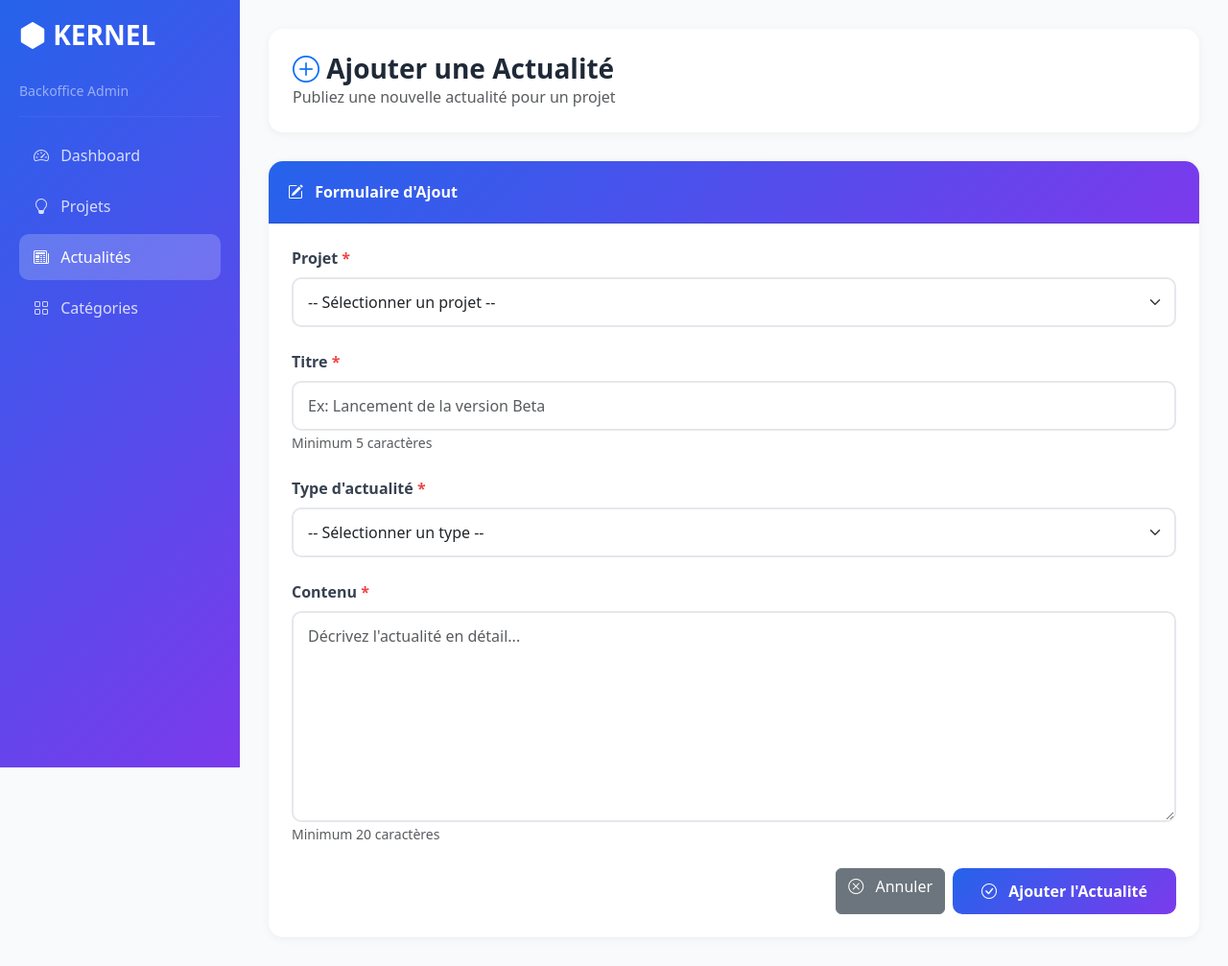
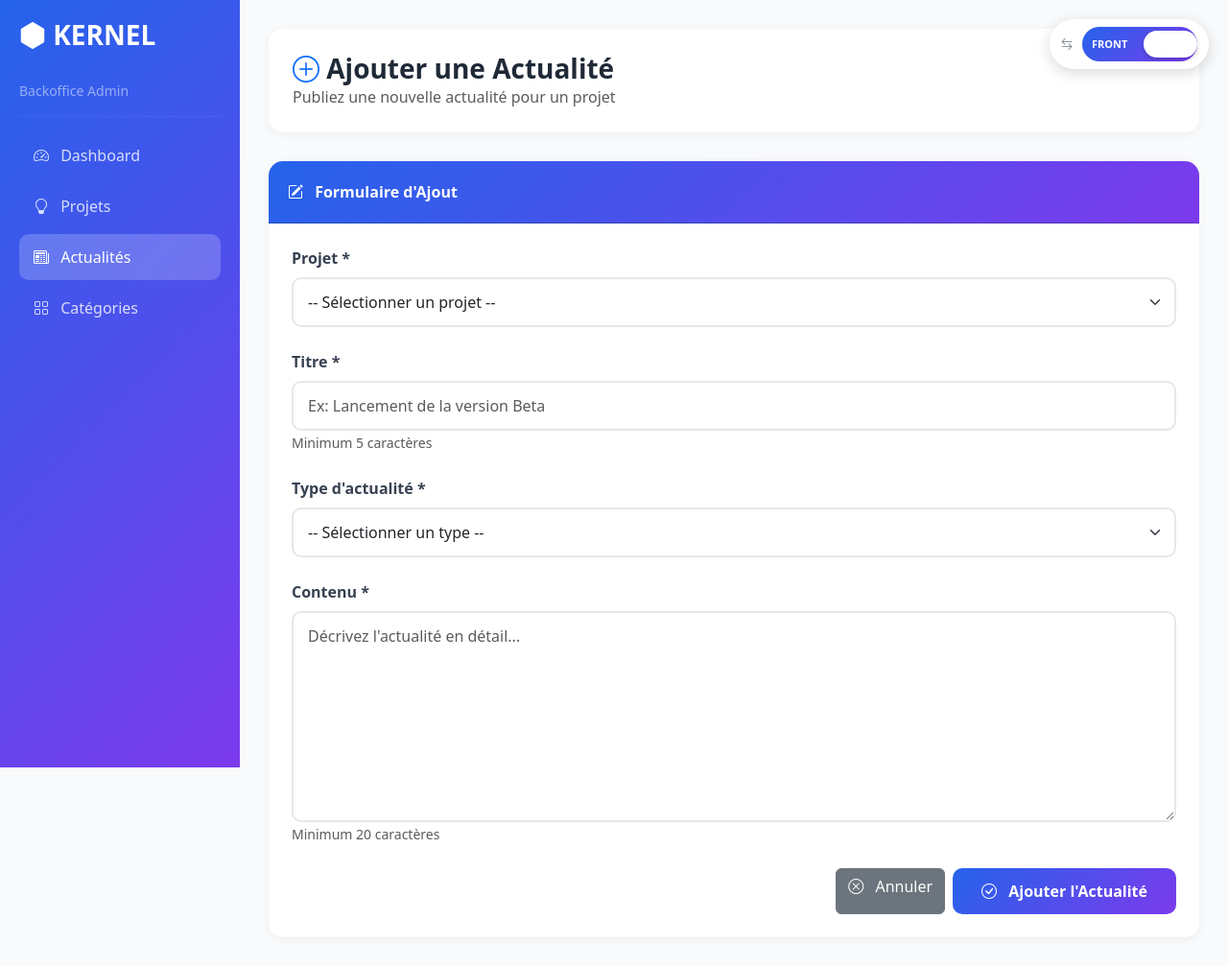
Before and after one commit to StarouHub/Kernel, a PHP site: page /view/BackOffice/actualite/ajouterActualite.php in a window 1280 px wide. Shown: the whole page at 96% size. Run offline with PHP 8.4, Linux system fonts and the light colour scheme; data that the repository does not hold is empty.

Commit message:
back office

```diff
--- a/view/BackOffice/actualite/ajouterActualite.php
+++ b/view/BackOffice/actualite/ajouterActualite.php
@@ -2,6 +2,7 @@
 session_start();
 include_once(__DIR__ . '/../../../controller/actualitecontroller.php');
 include_once(__DIR__ . '/../../../controller/projetcontroller.php');
+include_once(__DIR__ . '/../../components/office-switch.php');
 
 $actualiteController = new ActualiteController();
 $projetController = new ProjetController();
@@ -202,12 +203,11 @@ if ($_SERVER['REQUEST_METHOD'] === 'POST') {
             box-shadow: 0 5px 15px rgba(37, 99, 235, 0.3);
         }
 
-        .required {
-            color: #EF4444;
-        }
     </style>
 </head>
 <body>
+    <?php echo renderOfficeSwitch('back', 'actualite'); ?>
+
     <div class="container-fluid">
         <div class="row">
             <!-- Sidebar -->
@@ -266,11 +266,11 @@ if ($_SERVER['REQUEST_METHOD'] === 'POST') {
                             <!-- Projet -->
                             <div class="mb-4">
                                 <label class="form-label">
-                                    Projet <span class="required">*</span>
+                                    Projet <span class="">*</span>
                                 </label>
                                 <select name="projet_id"
                                         class="form-select <?php echo isset($errors['projet_id']) ? 'is-invalid' : ''; ?>"
-                                        required>
+                                        >
                                     <option value="">-- Sélectionner un projet --</option>
                                     <?php foreach ($projets as $projet): ?>
                                         <option value="<?php echo $projet['id']; ?>"
@@ -289,7 +289,7 @@ if ($_SERVER['REQUEST_METHOD'] === 'POST') {
                             <!-- Titre -->
                             <div class="mb-4">
                                 <label class="form-label">
-                                    Titre <span class="required">*</span>
+                                    Titre <span class="">*</span>
                                 </label>
                                 <input type="text"
                                        name="titre"
@@ -297,7 +297,7 @@ if ($_SERVER['REQUEST_METHOD'] === 'POST') {
                                        placeholder="Ex: Lancement de la version Beta"
                                        value="<?php echo htmlspecialchars($formData['titre']); ?>"
                                        minlength="5"
-                                       required>
+                                       >
                                 <?php if (isset($errors['titre'])): ?>
                                     <div class="invalid-feedback">
                                         <?php echo $errors['titre']; ?>
@@ -309,11 +309,11 @@ if ($_SERVER['REQUEST_METHOD'] === 'POST') {
                             <!-- Type -->
                             <div class="mb-4">
                                 <label class="form-label">
-                                    Type d'actualité <span class="required">*</span>
+                                    Type d'actualité <span class="">*</span>
                                 </label>
                                 <select name="type"
                                         class="form-select <?php echo isset($errors['type']) ? 'is-invalid' : ''; ?>"
-                                        required>
+                                        >
                                     <option value="">-- Sélectionner un type --</option>
                                     <option value="milestone" <?php echo ($formData['type'] == 'milestone') ? 'selected' : ''; ?>>
                                         🎯 Milestone (Étape importante)
@@ -335,14 +335,14 @@ if ($_SERVER['REQUEST_METHOD'] === 'POST') {
                             <!-- Contenu -->
                             <div class="mb-4">
                                 <label class="form-label">
-                                    Contenu <span class="required">*</span>
+                                    Contenu <span class="">*</span>
                                 </label>
                                 <textarea name="contenu"
                                           class="form-control <?php echo isset($errors['contenu']) ? 'is-invalid' : ''; ?>"
                                           rows="8"
                                           placeholder="Décrivez l'actualité en détail..."
                                           minlength="20"
-                                          required><?php echo htmlspecialchars($formData['contenu']); ?></textarea>
+                                          ><?php echo htmlspecialchars($formData['contenu']); ?></textarea>
                                 <?php if (isset($errors['contenu'])): ?>
                                     <div class="invalid-feedback">
                                         <?php echo $errors['contenu']; ?>
--- a/view/BackOffice/actualite/listeActualite.php
+++ b/view/BackOffice/actualite/listeActualite.php
@@ -1,6 +1,7 @@
 <?php
 session_start();
 include_once(__DIR__ . '/../../../controller/actualitecontroller.php');
+include_once(__DIR__ . '/../../components/office-switch.php');
 
 $actualiteController = new ActualiteController();
 
@@ -147,6 +148,8 @@ unset($_SESSION['message'], $_SESSION['message_type']);
     </style>
 </head>
 <body>
+    <?php echo renderOfficeSwitch('back', 'actualite'); ?>
+
     <div class="container-fluid">
         <div class="row">
             <!-- Sidebar -->
--- a/view/BackOffice/actualite/modifierActualite.php
+++ b/view/BackOffice/actualite/modifierActualite.php
@@ -2,6 +2,7 @@
 session_start();
 include_once(__DIR__ . '/../../../controller/actualitecontroller.php');
 include_once(__DIR__ . '/../../../controller/projetcontroller.php');
+include_once(__DIR__ . '/../../components/office-switch.php');
 
 $actualiteController = new ActualiteController();
 $projetController = new ProjetController();
@@ -228,6 +229,8 @@ if ($_SERVER['REQUEST_METHOD'] === 'POST') {
     </style>
 </head>
 <body>
+    <?php echo renderOfficeSwitch('back', 'actualite'); ?>
+
     <div class="container-fluid">
         <div class="row">
             <!-- Sidebar -->
--- a/view/BackOffice/categorie/ajouterCategorie.php
+++ b/view/BackOffice/categorie/ajouterCategorie.php
@@ -176,13 +176,13 @@ if ($_SERVER['REQUEST_METHOD'] === 'POST') {
                                 <div class="col-md-8">
                                     <div class="mb-3">
                                         <label for="nom" class="form-label">Nom de la catégorie *</label>
-                                        <input type="text" class="form-control" id="nom" name="nom" required>
+                                        <input type="text" class="form-control" id="nom" name="nom" >
                                     </div>
 
                                     <div class="mb-3">
                                         <label for="icon" class="form-label">Icône Bootstrap *</label>
                                         <input type="text" class="form-control" id="icon" name="icon"
-                                               placeholder="Ex: robot, cpu, diagram-3" required>
+                                               placeholder="Ex: robot, cpu, diagram-3" >
                                         <small class="text-muted">
                                             Voir les icônes disponibles sur
                                             <a href="https://icons.getbootstrap.com/" target="_blank">Bootstrap Icons</a>
--- a/view/BackOffice/categorie/modifierCategorie.php
+++ b/view/BackOffice/categorie/modifierCategorie.php
@@ -191,14 +191,14 @@ if ($_SERVER['REQUEST_METHOD'] === 'POST') {
                                     <div class="mb-3">
                                         <label for="nom" class="form-label">Nom de la catégorie *</label>
                                         <input type="text" class="form-control" id="nom" name="nom"
-                                               value="<?php echo htmlspecialchars($categorie['nom']); ?>" required>
+                                               value="<?php echo htmlspecialchars($categorie['nom']); ?>" >
                                     </div>
 
                                     <div class="mb-3">
                                         <label for="icon" class="form-label">Icône Bootstrap *</label>
                                         <input type="text" class="form-control" id="icon" name="icon"
                                                value="<?php echo htmlspecialchars($categorie['icon']); ?>"
-                                               placeholder="Ex: robot, cpu, diagram-3" required>
+                                               placeholder="Ex: robot, cpu, diagram-3" >
                                         <small class="text-muted">
                                             Voir les icônes disponibles sur
                                             <a href="https://icons.getbootstrap.com/" target="_blank">Bootstrap Icons</a>
--- a/view/BackOffice/projet/ajouterProjet.php
+++ b/view/BackOffice/projet/ajouterProjet.php
@@ -2,6 +2,7 @@
 session_start();
 include_once(__DIR__ . '/../../../controller/projetcontroller.php');
 include_once(__DIR__ . '/../../../controller/categoriecontroller.php');
+include_once(__DIR__ . '/../../components/office-switch.php');
 
 $projetController = new ProjetController();
 $categorieController = new CategorieController();
@@ -221,6 +222,8 @@ if ($_SERVER['REQUEST_METHOD'] === 'POST') {
     </style>
 </head>
 <body>
+    <?php echo renderOfficeSwitch('back', 'projet'); ?>
+
     <div class="container-fluid">
         <div class="row">
             <!-- Sidebar -->
--- a/view/BackOffice/projet/listeProjet.php
+++ b/view/BackOffice/projet/listeProjet.php
@@ -1,6 +1,7 @@
 <?php
 session_start();
 include_once(__DIR__ . '/../../../controller/projetcontroller.php');
+include_once(__DIR__ . '/../../components/office-switch.php');
 
 $projetController = new ProjetController();
 
@@ -152,6 +153,8 @@ unset($_SESSION['message'], $_SESSION['message_type']);
     </style>
 </head>
 <body>
+    <?php echo renderOfficeSwitch('back', 'projet'); ?>
+
     <div class="container-fluid">
         <div class="row">
             <!-- Sidebar -->
--- a/view/FrontOffice/detailsprojet.php
+++ b/view/FrontOffice/detailsprojet.php
@@ -1,5 +1,6 @@
 <?php
 include_once(__DIR__ . '/../../controller/projetcontroller.php');
+include_once(__DIR__ . '/../components/office-switch.php');
 
 $projetController = new ProjetController();
 
@@ -353,6 +354,8 @@ function getStatusLabel($statut) {
 </head>
 
 <body>
+  <?php echo renderOfficeSwitch('front', 'projet', $projet_id); ?>
+
   <header class="header d-flex align-items-center">
     <div class="container d-flex align-items-center justify-content-between">
       <a href="index.html" class="logo">
--- a/view/FrontOffice/listeActualite.php
+++ b/view/FrontOffice/listeActualite.php
@@ -1,5 +1,6 @@
 <?php
 include_once(__DIR__ . '/../../controller/actualitecontroller.php');
+include_once(__DIR__ . '/../components/office-switch.php');
 
 $actualiteController = new ActualiteController();
 
@@ -161,6 +162,8 @@ function getTypeBadge($type) {
 </head>
 
 <body>
+  <?php echo renderOfficeSwitch('front', 'actualite'); ?>
+
   <header class="header d-flex align-items-center">
     <div class="container d-flex align-items-center justify-content-between">
       <a href="index.html" class="logo">
--- a/view/FrontOffice/listeprojet.php
+++ b/view/FrontOffice/listeprojet.php
@@ -1,6 +1,7 @@
 <?php
 include_once(__DIR__ . '/../../controller/projetcontroller.php');
 include_once(__DIR__ . '/../../controller/categoriecontroller.php');
+include_once(__DIR__ . '/../components/office-switch.php');
 
 $projetController = new ProjetController();
 $categorieController = new CategorieController();
@@ -318,6 +319,8 @@ function getStatusBadge($statut) {
 </head>
 
 <body>
+  <?php echo renderOfficeSwitch('front', 'projet'); ?>
+
   <header class="header d-flex align-items-center">
     <div class="container d-flex align-items-center justify-content-between">
       <a href="index.html" class="logo">
--- a/view/FrontOffice/searchActualites.php
+++ b/view/FrontOffice/searchActualites.php
@@ -1,6 +1,7 @@
 <?php
 include_once(__DIR__ . '/../../controller/projetcontroller.php');
 include_once(__DIR__ . '/../../controller/actualitecontroller.php');
+include_once(__DIR__ . '/../components/office-switch.php');
 
 $projetController = new ProjetController();
 $actualiteController = new ActualiteController();
@@ -172,6 +173,8 @@ function getTypeBadge($type) {
 </head>
 
 <body>
+  <?php echo renderOfficeSwitch('front', 'actualite'); ?>
+
   <header class="header d-flex align-items-center">
     <div class="container d-flex align-items-center justify-content-between">
       <a href="index.html" class="logo">
@@ -197,7 +200,7 @@ function getTypeBadge($type) {
         <div class="row align-items-end">
           <div class="col-md-9">
             <label class="form-label fw-bold">Sélectionner un projet</label>
-            <select name="projet_id" class="form-select form-select-lg" required>
+            <select name="projet_id" class="form-select form-select-lg" >
               <option value="">Choisir un projet...</option>
               <?php foreach ($projets as $projet): ?>
                 <option value="<?php echo $projet['id']; ?>" <?php echo ($selectedProjetId == $projet['id']) ? 'selected' : ''; ?>>
--- /dev/null
+++ b/view/components/office-switch.php
@@ -0,0 +1,132 @@
+<?php
+/**
+ * Composant de switch entre Front Office et Back Office
+ * Usage: include_once(__DIR__ . '/../components/office-switch.php');
+ *        echo renderOfficeSwitch('front', 'projet', $id);
+ *
+ * @param string $currentOffice 'front' ou 'back'
+ * @param string $section 'projet' ou 'actualite'
+ * @param int|null $id ID de l'élément (optionnel)
+ */
+function renderOfficeSwitch($currentOffice = 'front', $section = 'projet', $id = null) {
+    $isFront = ($currentOffice === 'front');
+
+    // Déterminer les URLs de destination
+    if ($section === 'projet') {
+        if ($id) {
+            $frontUrl = "../../FrontOffice/detailsprojet.php?id=" . $id;
+            $backUrl = "../../BackOffice/projet/listeProjet.php";
+        } else {
+            $frontUrl = $isFront ? "#" : "../../FrontOffice/listeprojet.php";
+            $backUrl = $isFront ? "../../BackOffice/projet/listeProjet.php" : "#";
+        }
+    } else { // actualite
+        $frontUrl = $isFront ? "#" : "../../FrontOffice/listeActualite.php";
+        $backUrl = $isFront ? "../../BackOffice/actualite/listeActualite.php" : "#";
+    }
+
+    ob_start();
+    ?>
+    <style>
+        .office-switch-container {
+            position: fixed;
+            top: 20px;
+            right: 20px;
+            z-index: 9999;
+            background: white;
+            padding: 8px 12px;
+            border-radius: 50px;
+            box-shadow: 0 4px 15px rgba(0,0,0,0.15);
+            display: flex;
+            align-items: center;
+            gap: 10px;
+        }
+
+        .office-switch-label {
+            font-size: 12px;
+            font-weight: 600;
+            color: #6B7280;
+            text-transform: uppercase;
+        }
+
+        .office-switch {
+            position: relative;
+            display: inline-block;
+            width: 120px;
+            height: 36px;
+        }
+
+        .office-switch input {
+            opacity: 0;
+            width: 0;
+            height: 0;
+        }
+
+        .office-slider {
+            position: absolute;
+            cursor: pointer;
+            top: 0;
+            left: 0;
+            right: 0;
+            bottom: 0;
+            background: linear-gradient(135deg, #2563EB, #7C3AED);
+            transition: .4s;
+            border-radius: 34px;
+            display: flex;
+            align-items: center;
+            justify-content: space-between;
+            padding: 0 8px;
+        }
+
+        .office-slider:before {
+            position: absolute;
+            content: "";
+            height: 28px;
+            width: 56px;
+            left: 4px;
+            bottom: 4px;
+            background-color: white;
+            transition: .4s;
+            border-radius: 34px;
+            box-shadow: 0 2px 5px rgba(0,0,0,0.2);
+        }
+
+        input:checked + .office-slider:before {
+            transform: translateX(60px);
+        }
+
+        .office-text {
+            font-size: 11px;
+            font-weight: 700;
+            color: white;
+            z-index: 1;
+            pointer-events: none;
+            text-transform: uppercase;
+        }
+
+        .office-text.front {
+            margin-left: 2px;
+        }
+
+        .office-text.back {
+            margin-right: 2px;
+        }
+    </style>
+
+    <div class="office-switch-container">
+        <span class="office-switch-label">
+            <i class="bi bi-arrow-left-right"></i>
+        </span>
+        <label class="office-switch">
+            <input type="checkbox" <?php echo $isFront ? '' : 'checked'; ?>
+                   onchange="window.location.href='<?php echo $isFront ? $backUrl : $frontUrl; ?>'">
+            <span class="office-slider">
+                <span class="office-text front">Front</span>
+                <span class="office-text back">Back</span>
+            </span>
+        </label>
+    </div>
+    <?php
+    return ob_get_clean();
+}
+?>
```
Also changed, not shown: view/BackOffice/actualite/searchActualites.php (+5 -2 lines), view/BackOffice/projet/modifierProjet.php (+12 -9 lines), view/FrontOffice/ajouterActualite.php (+7 -4 lines), view/FrontOffice/ajoutprojet.php (+7 -4 lines), view/FrontOffice/modifierprojet.php (+7 -4 lines), view/components/README.md (added).
